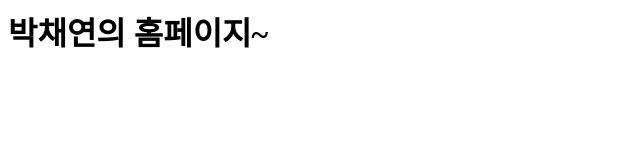
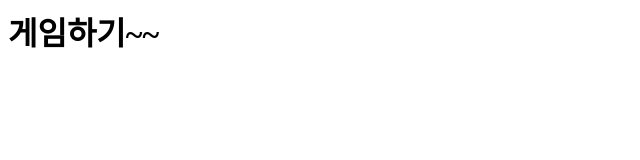
Before and after one commit to YLRN/disc202, a plain HTML site: page index.html in a window 1280 px wide. Shown: the whole page, without its empty margins (0-640 px from the left). Drawn offline with Linux system fonts and the light colour scheme.

Commit message:
Update index.html

```diff
--- a/index.html
+++ b/index.html
@@ -4,7 +4,7 @@
   <meta name="viewport" content="width=devise-width, initial-scale=1">
   </head>
   <body>
-    <h1>박채연의 홈페이지~</h1>
+    <h1>게임하기~~</h1>
     <a href=""></a><br>
 
   </body></html>
```
